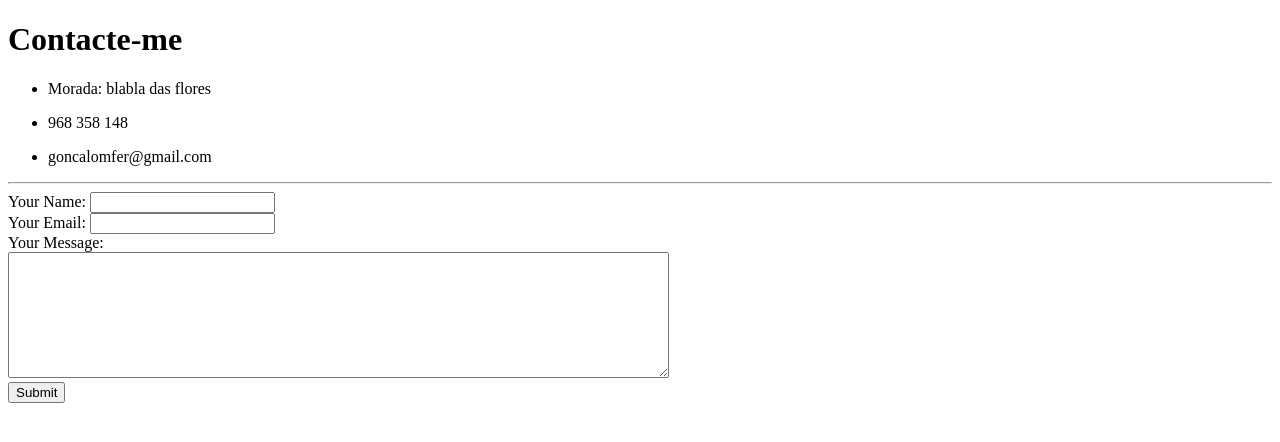
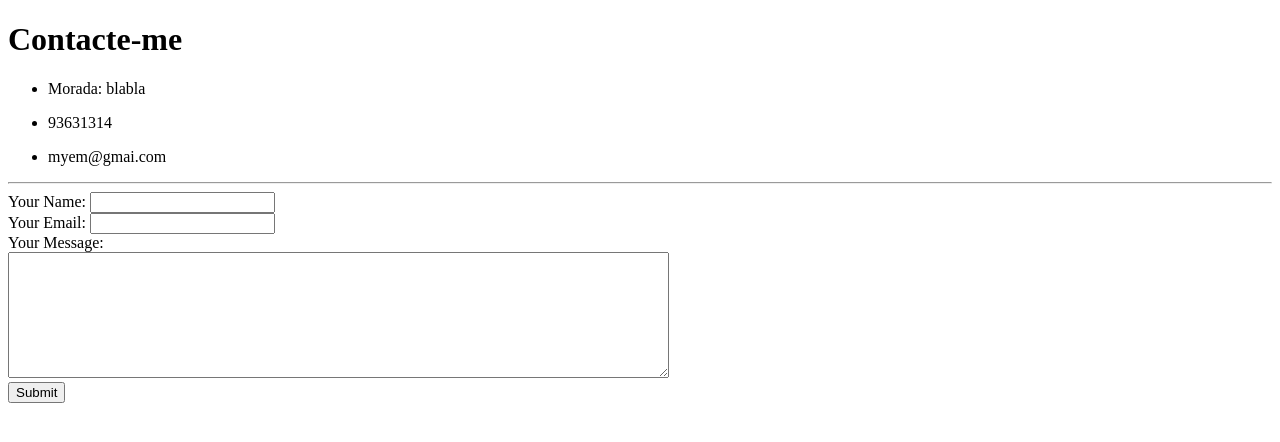
Before and after one commit to rockyalife/cv, a plain HTML site: page contactos.html in a window 1280 px wide. Drawn offline with Linux system fonts and the light colour scheme.

Commit message:
Add files via upload

```diff
--- a/contactos.html
+++ b/contactos.html
@@ -7,12 +7,12 @@
   <body>
     <h1>Contacte-me</h1>
     <ul>
-    <li><p>Morada: blabla das flores</p></li>
-    <li><p>968 358 148</p></li>
-    <li><p>goncalomfer@gmail.com</p></li>
+    <li><p>Morada: blabla</p></li>
+    <li><p>93631314</p></li>
+    <li><p>myem@gmai.com</p></li>
     </ul>
 <hr>
-    <form action="mailto:goncalomfer@gmail.com" method="post" enctype="text/plain">
+    <form action="mailto:myem@gmai.com" method="post" enctype="text/plain">
       <label>Your Name:</label>
       <input type="text" name="yourName" value=""><br>
       <label>Your Email:</label>
```
